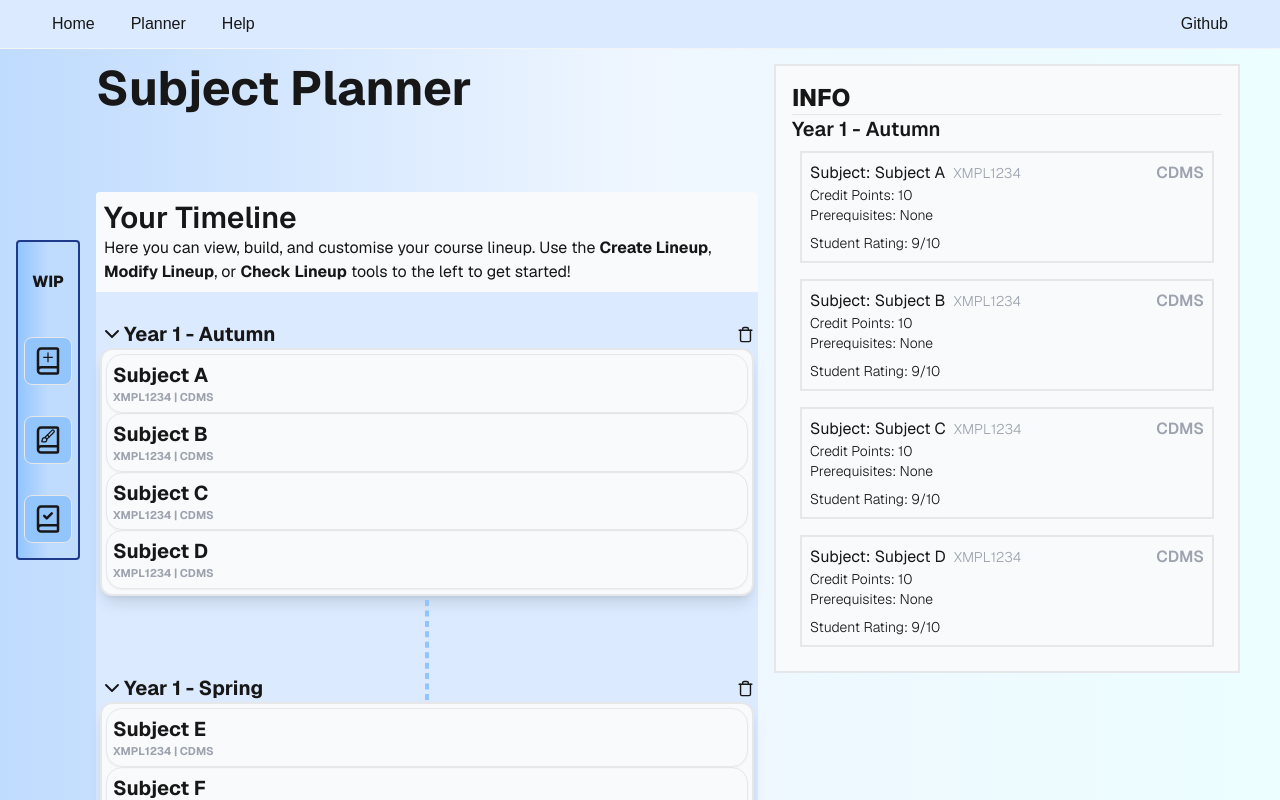
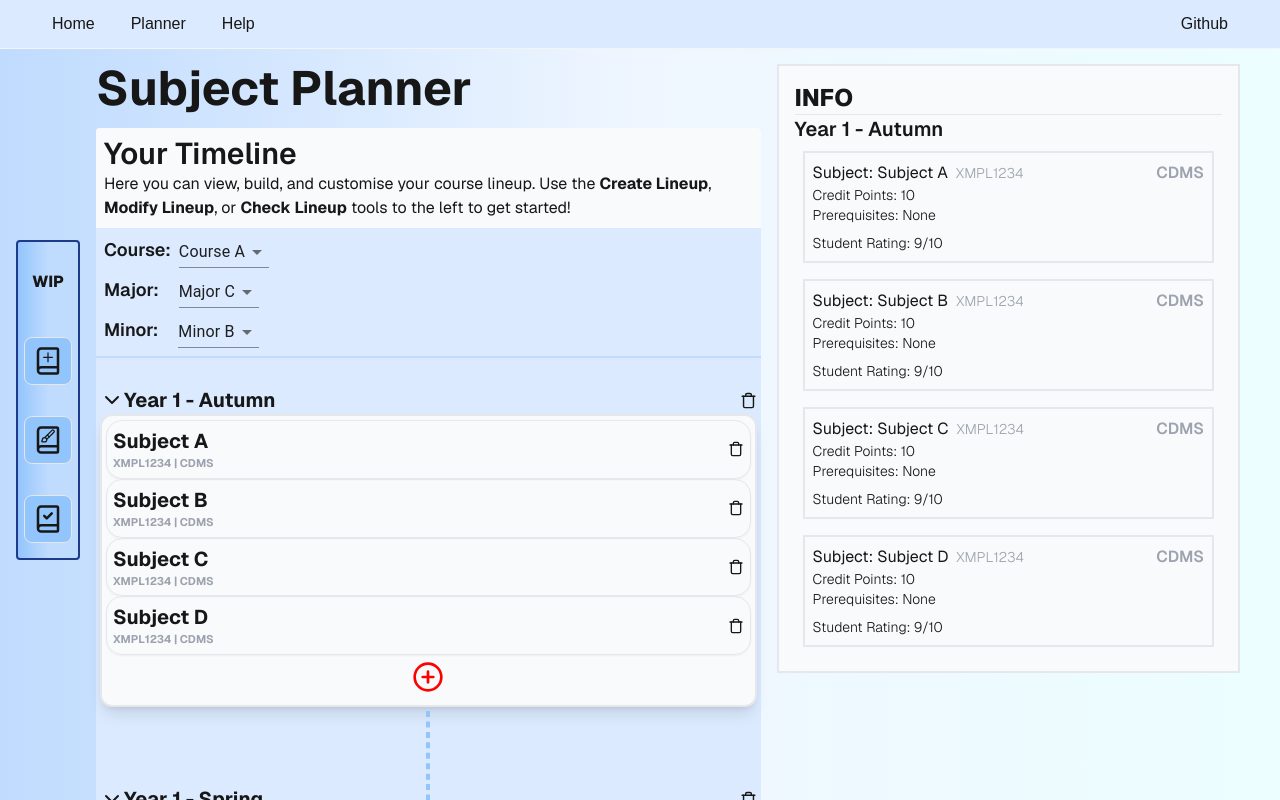
Before and after one commit to Inertia-Squared/subject-planner, a Next.js app: page /planner in a window 1280 px wide. Shown: the top 800 px of the page. Built offline with nearby package versions, Linux system fonts and the light colour scheme; what tailwindcss-animated would draw is missing.

Commit message:
- Added subject add/remove, - Added course, major, minor selection example - Added next steps example page - Minor fixes and formatting changes

```diff
--- a/src/app/util.ts
+++ b/src/app/util.ts
@@ -2,15 +2,10 @@ import {StudyPeriodProps} from "@/components/Planner Items/StudyPeriod";
 import {v4} from "uuid";
 import {SubjectData} from "@/components/Planner Items/SubjectSlot";
 
-export function generateDummyStudyPeriod(sequence: number){
+export function generateDummyStudyPeriod(sequence: number, numSubjects: number){
     let subjectData = [] as SubjectData[];
-    for (let i = 0; i < 4; i++) {
-        subjectData.push({
-            code: 'XMPL1234',
-            name: 'Subject ' + ['a','b','c','d','e','f','g','h'][(i+sequence*4)%8].toUpperCase(),
-            school: 'CDMS',
-            description: 'This is where students are shown the university subject, as well as introduced to its vast array of possibilities. From day one, learners are immersed in a world of discovery, where every concept builds upon the last and curiosity is encouraged at every turn.'
-        } as SubjectData)
+    for (let i = 0; i < numSubjects; i++) {
+        subjectData.push(generateDummySubject(sequence,i));
     }
     let studyPeriod = {
         id: v4(),
@@ -19,7 +14,17 @@ export function generateDummyStudyPeriod(sequence: number){
         onRemoveStudyPeriod: () => {},
         subjects: subjectData,
         updatePos: ()=>{},
+        addSubject: ()=>{},
     } as StudyPeriodProps;
 
     return studyPeriod;
 }
+
+export function generateDummySubject(sequence: number, subjects: number){
+    return {
+        code: 'XMPL1234',
+        name: 'Subject ' + ['a','b','c','d','e','f','g','h'][(subjects+sequence*4)%8].toUpperCase(),
+        school: 'CDMS',
+        description: 'This is where students are shown the university subject, as well as introduced to its vast array of possibilities. From day one, learners are immersed in a world of discovery, where every concept builds upon the last and curiosity is encouraged at every turn.'
+    } as SubjectData
+}
--- a/src/components/Interactive Elements/ConstrainedAction.tsx
+++ b/src/components/Interactive Elements/ConstrainedAction.tsx
@@ -22,6 +22,7 @@ interface ConstrainedProps {
     canAddWhileConstrained: boolean,
     dialogTitle?: string,
     className?: string,
+    size?: number,
 }
 
 export type DialogueOptions = {
@@ -70,7 +71,7 @@ export const ConstrainedAction = (props: ConstrainedProps) => {
 
     return <div className={`${props.className}`}>
         <button onClick={handleOnClick}>
-            {props.action == 'add' && <LucidePlusCircle color={props.isConstrained() ? 'red' : 'green'} size={48}/>}
+            {props.action == 'add' && <LucidePlusCircle color={props.isConstrained() ? 'red' : 'green'} size={props.size ?? 48}/>}
         </button>
         <Dialog open={dialogOpen} aria-labelledby={`dialog-title-${dialogTitle}`} onClose={onCancel}>
             <DialogTitle id={`dialog-title-${dialogTitle}`}>
--- a/src/components/Planner Items/CourseLineup.tsx
+++ b/src/components/Planner Items/CourseLineup.tsx
@@ -3,11 +3,13 @@
 import {useEffect, useState} from "react";
 import {StudyPeriod, StudyPeriodProps} from "@/components/Planner Items/StudyPeriod";
 import {ConstrainedAction} from "@/components/Interactive Elements/ConstrainedAction";
-import {generateDummyStudyPeriod} from "@/app/util";
 import {InfoPanel} from "@/components/Planner Items/InfoPanel";
 import {LucideBook, LucideBookCheck, LucideBrush, LucidePlus} from "lucide-react";
 import Markdown from "react-markdown";
 import remarkGfm from "remark-gfm";
+import {MenuItem, Select} from "@mui/material";
+import {SubjectData} from "@/components/Planner Items/SubjectSlot";
+import {generateDummyStudyPeriod} from "@/app/util";
 
 export interface CourseLineupData {
     studyPeriods: StudyPeriodProps[],
@@ -34,7 +36,7 @@ export const CourseLineup = (props: CourseLineupData) => {
     }, [studyPeriods]);
 
     const newStudyPeriod = () => {
-        setStudyPeriods([...studyPeriods, generateDummyStudyPeriod(studyPeriods.length)])
+        setStudyPeriods([...studyPeriods, generateDummyStudyPeriod(studyPeriods.length,0)])
     }
 
     const onReachedSemesterLimit = () => {
@@ -46,7 +48,7 @@ export const CourseLineup = (props: CourseLineupData) => {
     }
 
     const addWaiverRequiredPeriod = () => {
-        setStudyPeriods([...studyPeriods, generateDummyStudyPeriod(studyPeriods.length)])
+        setStudyPeriods([...studyPeriods, generateDummyStudyPeriod(studyPeriods.length,0)])
     }
 
     const tooManyStudyPeriods = () => {
@@ -54,15 +56,9 @@ export const CourseLineup = (props: CourseLineupData) => {
     }
 
 
-    const onRemoveStudyPeriod = (index: string) => {
-        // let tempArray;
-        // if(index == 0){
-        //     tempArray = studyPeriods.slice(1);
-        // } else {
-        //     tempArray = studyPeriods.slice(0, index);
-        //     tempArray = [...tempArray, ...studyPeriods.slice(index+1)];
-        // }
-        // setStudyPeriods(tempArray);
+    const onRemoveStudyPeriod = (id: string) => {
+        let tempArray = studyPeriods.filter((p)=>p.id !== id);
+        setStudyPeriods(tempArray);
     }
 
     // ref={(ref)=>{
@@ -77,7 +73,7 @@ export const CourseLineup = (props: CourseLineupData) => {
         return studyPeriods.map((study, index) => {
             const offset = index>=studyPeriods.length-1 ? 'mb-[0px] h-[30px]' : 'mb-[-30px] h-[100px]'
             return <div key={index} className={`flex flex-col items-center `}>
-                <StudyPeriod {...study} updatePos={setStudyPeriodPos}/>
+                <StudyPeriod {...study} updatePos={setStudyPeriodPos} onRemoveStudyPeriod={onRemoveStudyPeriod} addSubject={addSubject}/>
                 {!(index>=studyPeriods.length-1 && isConstrained) &&
                     <div className={`w-0 border-2 border-dashed border-blue-300 ${offset}`}/>
                 }
@@ -87,6 +83,19 @@ export const CourseLineup = (props: CourseLineupData) => {
 
     function getStudyPeriods(): StudyPeriodProps[]{
         return studyPeriods;
+    }
+
+    function addSubject(studyPeriodId: string, subject: SubjectData){
+        let tempPeriods = studyPeriods;
+        tempPeriods = tempPeriods.map(period=>{
+            if(period.id === studyPeriodId){
+                if(!period.subjects) period.subjects = [subject];
+                else period.subjects.push(subject);
+                return period;
+            } else return period;
+        });
+        console.log(tempPeriods)
+        setStudyPeriods(tempPeriods);
     }
 
     return (
@@ -101,25 +110,54 @@ export const CourseLineup = (props: CourseLineupData) => {
 
             </div>
             <div className={``}>
-                <div className={`text-5xl font-bold mb-[2vh] md:mb-[10vh]`}>Subject Planner</div>
+                <div className={`text-5xl font-bold mb-4`}>Subject Planner</div>
                 <div className={`justify-center w-full rounded bg-blue-100`}>
-
                     <div className={`bg-gray-50 pr-2 rounded-t p-2`}>
                         <div className={`text-3xl font-semibold`}>Your Timeline</div>
                         <Markdown remarkPlugins={[remarkGfm]}>
-                            Here you can view, build, and customise your course lineup. Use the __Create Lineup__, __Modify Lineup__, or __Check Lineup__ tools to the left to get started!
+                            Here you can view, build, and customise your course lineup. Use the __Create Lineup__,
+                            __Modify Lineup__, or __Check Lineup__ tools to the left to get started!
                         </Markdown>
 
                     </div>
+                    <div>
+                        <div className={`flex m-2 text-lg font-semibold`}>Course:<Select className={`ml-2`}
+                                                                                         defaultValue={'a'}
+                                                                                         variant={'standard'}>
+                            <MenuItem value={'a'}>Course A</MenuItem>
+                            <MenuItem value={'b'}>Course B</MenuItem>
+                            <MenuItem value={'c'}>Course C</MenuItem>
+                        </Select></div>
+                        <div className={`flex m-2 text-lg font-semibold`}>Major:<Select className={`ml-5`}
+                                                                                         defaultValue={'c'}
+                                                                                         variant={'standard'}>
+                            <MenuItem value={'a'}>Major A</MenuItem>
+                            <MenuItem value={'b'}>Major B</MenuItem>
+                            <MenuItem value={'c'}>Major C</MenuItem>
+                        </Select></div>
+                        <div className={`flex m-2 text-lg font-semibold`}>Minor:<Select className={`ml-5`}
+                                                                                         defaultValue={'b'}
+                                                                                         variant={'standard'}>
+                            <MenuItem value={'a'}>Minor A</MenuItem>
+                            <MenuItem value={'b'}>Minor B</MenuItem>
+                            <MenuItem value={'c'}>Minor C</MenuItem>
+                        </Select></div>
+                        <hr className={`border border-blue-200`}/>
+                    </div>
                     <div className={`mb-[2vh] h-0 border-4 border-blue-100`}/>
                     {renderStudyPeriods()}
-                    <div className={`flex justify-center -mt-0 mb-96`}>
+                    <div className={`flex justify-center -mt-0 `}>
                         <ConstrainedAction action={'add'} onClick={newStudyPeriod}
                                            onConstrained={onReachedSemesterLimit}
                                            isConstrained={hasReachedSemesterLimit}
                                            onAddWhileConstrained={tooManyStudyPeriods}
                                            onDoAnyway={addWaiverRequiredPeriod} canAddWhileConstrained={true}/>
                     </div>
+                    <div className={`flex w-full`}>
+                        <div className={`flex-grow`}></div>
+                        <a href={'/next-steps'}
+                           className={`mb-96 px-4 py-2 border border-blue-700 rounded-lg bg-blue-200 m-2 cursor-pointer`}>Done!</a>
+                    </div>
                 </div>
             </div>
             <InfoPanel getStudyPeriodPositions={getStudyPeriodPositions} getStudyPeriods={getStudyPeriods} className={`hidden lg:block relative w-full`}/>
--- a/src/components/Planner Items/InfoPanel.tsx
+++ b/src/components/Planner Items/InfoPanel.tsx
@@ -16,30 +16,22 @@ function useIsClient(){
 
 export const InfoPanel = (props: InfoPanelProps) => {
     const [yTarget, setYTarget] = useState(0);
-    const [contentValue, setContentValue] = useState('');
-    const [maxScrollAmt, setMaxScrollAmt] = useState(0);
-    const {getStudyPeriods, ...htmlProps} = props;
-    const isClient = useIsClient();
+    const {getStudyPeriods, getStudyPeriodPositions, ...htmlProps} = props;
     const infoRef = useRef<HTMLDivElement>(null);
     const [spanAmt, setSpanAmt] = useState('col-span-2');
 
     // const [switchThresholds, setSwitchThresholds] = useState<number[]>([]);
     const [selectedPanel, setSelectedPanel] = useState<StudyPeriodProps>(getStudyPeriods()[0]);
-    const [windowValue,setWindowValue] = useState<Window>();
 
 
 
     function updateInfoPanel(){
-        setMaxScrollAmt(Math.max(document.body.scrollHeight, document.body.offsetHeight,
-            document.documentElement.clientHeight, document.documentElement.scrollHeight,
-            document.documentElement.offsetHeight) - window.innerHeight);
-
         let studyDict: { [myKey: string]: StudyPeriodProps } = {}
         getStudyPeriods().forEach((period: StudyPeriodProps)=>{
             studyDict[period.id] = period;
         });
         let tempArray: (string | number)[][] = [];
-        const positions = props.getStudyPeriodPositions();
+        const positions = getStudyPeriodPositions();
         for (const pos of Object.entries(positions)){
             const elementBox = pos[1] as unknown as HTMLElement;
             const infoBox = infoRef.current;
@@ -55,21 +47,23 @@ export const InfoPanel = (props: InfoPanelProps) => {
 
     useEffect(() => {
         addEventListener('scroll', ()=>onScroll());
+        addEventListener('resize',() => checkWidth());
         addEventListener('mouseup',()=> {
             setTimeout(() => checkWidth(), 10)
             setTimeout(() => checkWidth(), 750)
         })
         return () => {
             removeEventListener('scroll', ()=>onScroll());
+            removeEventListener('mouseup',()=> {
+                setTimeout(() => checkWidth(), 10)
+                setTimeout(() => checkWidth(), 750)
+            })
+            removeEventListener('resize',() => checkWidth());
         }
     }, []);
 
     function onScroll(){
         setYTarget(window?.scrollY);
-    }
-
-    function setContent(content: string){
-        setContentValue(content);
     }
 
     function renderSubjectInfo(){
@@ -108,10 +102,8 @@ export const InfoPanel = (props: InfoPanelProps) => {
     }
 
     function checkWidth(){
-        console.log('boo!')
-        if(infoRef.current) console.log(infoRef.current?.clientWidth/window.innerWidth)
-        if(infoRef.current && infoRef.current.clientWidth/window.innerWidth > 0.50){
-            console.log('bees')
+        if(infoRef.current) console.log(infoRef.current?.clientWidth)
+        if(infoRef.current && infoRef.current.clientWidth > 1000){
             setSpanAmt('col-span-1');
         } else setSpanAmt('col-span-2');
 
@@ -119,7 +111,7 @@ export const InfoPanel = (props: InfoPanelProps) => {
 
 
     return(<div {...htmlProps}>
-        <div onTransitionEnd={updateInfoPanel} style={{top: `${yTarget}px`}} ref={infoRef} className={`absolute w-full h-fit border-2 bg-gray-50 ease-out duration-300 p-4`}>
+        <div onTransitionEnd={updateInfoPanel} style={{top: `${yTarget}px`}} ref={infoRef} className={`absolute w-full h-fit border-2 bg-gray-50 ease-out duration-300 p-4 ${spanAmt === 'col-span-2' ? 'min-h-[609px]' : 'min-h-[340px]'}`}>
             <div className={`font-extrabold text-2xl`}>INFO</div>
             <hr/>
             <div className={`font-semibold text-xl`}>Year {selectedPanel?.year + ' - ' + selectedPanel?.title}</div>
--- a/src/components/Planner Items/Planner.tsx
+++ b/src/components/Planner Items/Planner.tsx
@@ -1,5 +1,4 @@
 'use client'
-import {InfoPanel} from "@/components/Planner Items/InfoPanel";
 import {CourseLineup} from "@/components/Planner Items/CourseLineup";
 import {generateDummyStudyPeriod} from "@/app/util";
 import {StudyPeriodProps} from "@/components/Planner Items/StudyPeriod";
@@ -7,7 +6,7 @@ import {useState} from "react";
 
 export const Planner = ()=>{
 
-    const [studyPeriods, setStudyPeriods] = useState<StudyPeriodProps[]>(()=>[generateDummyStudyPeriod(0),generateDummyStudyPeriod(1),generateDummyStudyPeriod(2),generateDummyStudyPeriod(3)]);
+    const [studyPeriods, setStudyPeriods] = useState<StudyPeriodProps[]>(()=>[generateDummyStudyPeriod(0,4),generateDummyStudyPeriod(1,3),generateDummyStudyPeriod(2,4),generateDummyStudyPeriod(3,0)]);
     function updateStudyPeriods(periods: StudyPeriodProps[]){
         setStudyPeriods([...periods]);
     }
--- a/src/components/Planner Items/StudyPeriod.tsx
+++ b/src/components/Planner Items/StudyPeriod.tsx
@@ -7,6 +7,8 @@ import {
     LucideChevronRight,
     LucideTrash
 } from "lucide-react";
+import {ConstrainedAction, DialogueOptions} from "@/components/Interactive Elements/ConstrainedAction";
+import {generateDummySubject} from "@/app/util";
 
 export interface StudyPeriodProps {
     id: string,
@@ -23,6 +25,7 @@ export interface StudyPeriodProps {
     mode?: modes,
 
     subjects?: SubjectData[],
+    addSubject: (studyPeriodId: string, subject: SubjectData) => void,
 }
 
 
@@ -140,6 +143,21 @@ export const StudyPeriod = (props: StudyPeriodProps) => {
         },700));
     }
 
+    function addSubject() {
+        const subject = generateDummySubject(Math.round(Math.random()*16), subjects.length);
+        setSubjects([...subjects, subject]);
+        props.addSubject(props.id, subject);
+        updatePos();
+    }
+
+    function isConstrained(){
+        return subjects.length>=4;
+    }
+
+    const tooManySubjects = () => {
+        return {message: 'There are too many subjects! You may need a rule waiver to do this.', accept: 'I\'ll get a rule waiver', decline: 'Nevermind!'}
+    }
+
     // todo has bug where collapsing the chevron while a subject is collapsing causes the animation to skip, can't be bothered to fix so it's a later problem :D
     return <div suppressHydrationWarning={true} id={props.id} className={`p-1 rounded w-full ${expanded ? '' : 'border bg-gray-50'} study-period ${props.className}`}>
         <div className={`flex w-full`}>
@@ -154,14 +172,25 @@ export const StudyPeriod = (props: StudyPeriodProps) => {
                 {props.year ? `Year ${props.year} - ${props.title}` : props.title}
             </div>
             <div className={`flex-grow`}/>
-            {!(props.mode === modes.SIMPLE) && <button onClick={() => props.onRemoveStudyPeriod && props.onRemoveStudyPeriod(props.id)}
+            {!(props.mode === modes.SIMPLE) && <button onClick={() => {
+                if(props.onRemoveStudyPeriod) props.onRemoveStudyPeriod(props.id);
+            }}
                      className={`ml-1`}>
                 <LucideTrash size={17}/>
             </button>}
             {/*<div className={`flex-grow`}/>*/}
         </div>
-        <div ref={subjectsRef} onMouseEnter={allowOverflow} onMouseLeave={stopOverflow} className={`semester-body toggle-expand hover:!overflow-y-none ${(expanded) ? 'semester-body-expanded' : 'semester-body-collapsed'}`}>
+        <div ref={subjectsRef} onMouseEnter={allowOverflow} onMouseLeave={stopOverflow}
+             className={`semester-body toggle-expand hover:!overflow-y-none ${(expanded) ? 'semester-body-expanded' : 'semester-body-collapsed'}`}>
             {showSubjects && renderSubjects()}
+            <div className={`flex`}>
+                <div className={`flex-grow`}/>
+                <ConstrainedAction className={`pt-1.5`} action={'add'} onClick={addSubject} onConstrained={() => {
+                }} isConstrained={isConstrained} onAddWhileConstrained={tooManySubjects} onDoAnyway={addSubject}
+                                   canAddWhileConstrained={true} size={32}/>
+                <div className={`flex-grow`}/>
+            </div>
         </div>
+
     </div>
 }
--- a/src/components/Planner Items/SubjectSlot.tsx
+++ b/src/components/Planner Items/SubjectSlot.tsx
@@ -1,6 +1,7 @@
 'use client'
 
 import {useEffect, useRef, useState} from "react";
+import {LucideTrash} from "lucide-react";
 
 export interface SubjectData {
     code: string,
@@ -40,7 +41,8 @@ export const SubjectSlot = (props: SubjectData) => {
     },[])
 
     return <>
-        <div onMouseOver={expand} onMouseLeave={collapse} className={`row-item resize-y ${props.mode === modes.SIMPLE ? '!border-none' : ''}`}>
+        <div onMouseOver={expand} onMouseLeave={collapse} className={`row-item flex resize-y ${props.mode === modes.SIMPLE ? '!border-none' : ''}`}>
+            <div>
                 <div className={`row-title`}>
                     {name}
                 </div>
@@ -52,5 +54,8 @@ export const SubjectSlot = (props: SubjectData) => {
                     {description}
                 </div>
             </div>
+            <div className={`flex-grow`}/>
+            <button><LucideTrash size={16}/></button>
+        </div>
     </>
 }
```
Also changed, not shown: src/app/next-steps/page.tsx (added, +34 -0 lines). Lines whose indentation alone changed are shown as unchanged.
